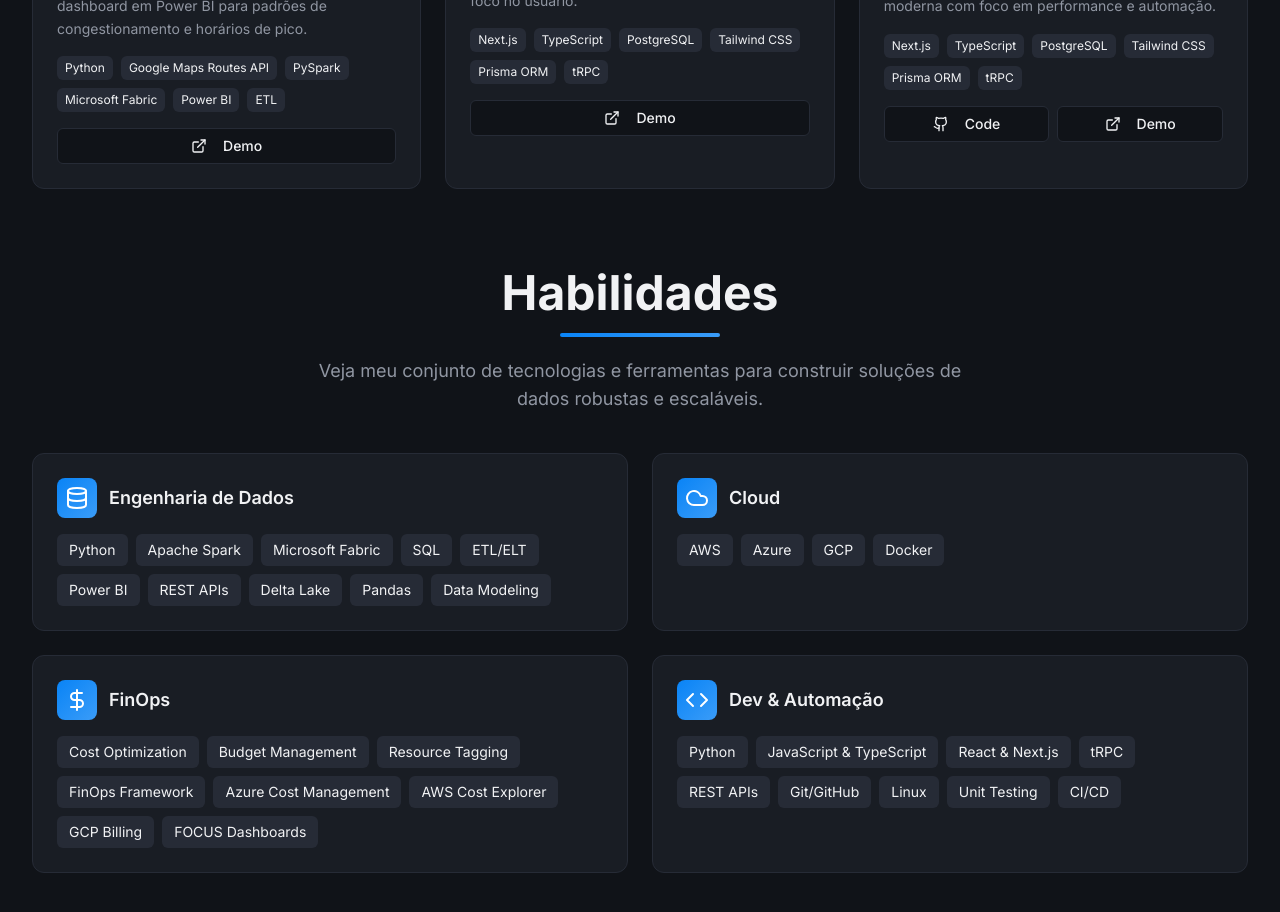
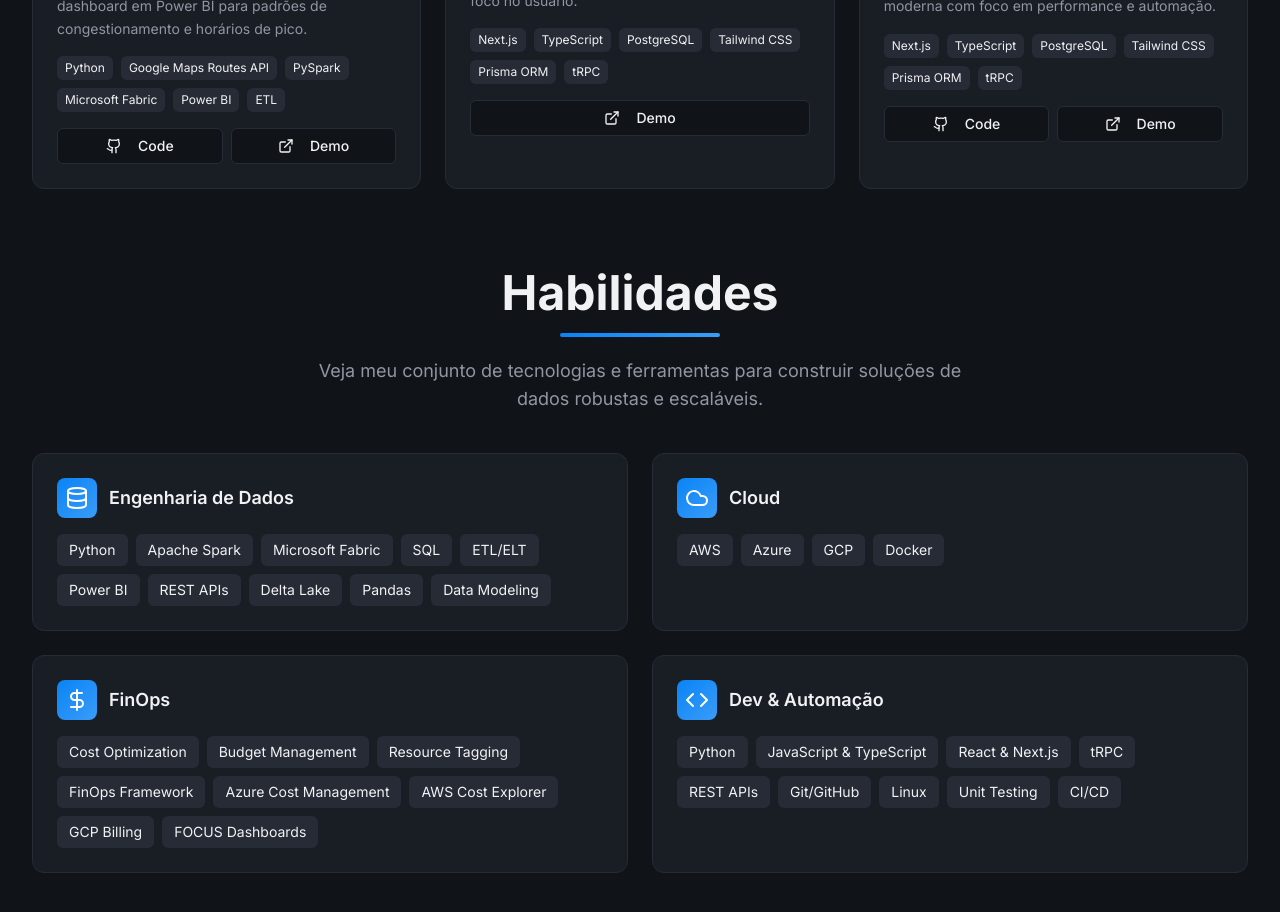
Before and after one commit to Henrique-Givisiez/Portfolio-Pessoal, a Next.js app: page / in a window 1280 px wide. Shown: the part 2320-3232 px from the top of the page. Built offline with nearby package versions, Linux system fonts and the light colour scheme; no server answers.

Commit message:
fix: add missing GitHub link for Google Maps Routes API project

```diff
--- a/src/app/_components/Projects.tsx
+++ b/src/app/_components/Projects.tsx
@@ -49,6 +49,7 @@
       categoryKeys: ["data_engineering", "cloud"],
       tagKeys: ["Python", "Google Maps Routes API", "PySpark", "Microsoft Fabric", "Power BI", "ETL"],
       demo: "https://www.linkedin.com/posts/henrique-givisiez_pt-br-do-google-maps-para-o-power-bi-activity-7378775699144298496-leQO?utm_source=share&utm_medium=member_desktop&rcm=ACoAADi58-ABNr3Y_dKFlMusKii3vOt-umx8f2c",
+      github: "https://github.com/Henrique-Givisiez/Google-Maps-Routes-API"
     },
     {
       key: "roma_struct",
```
